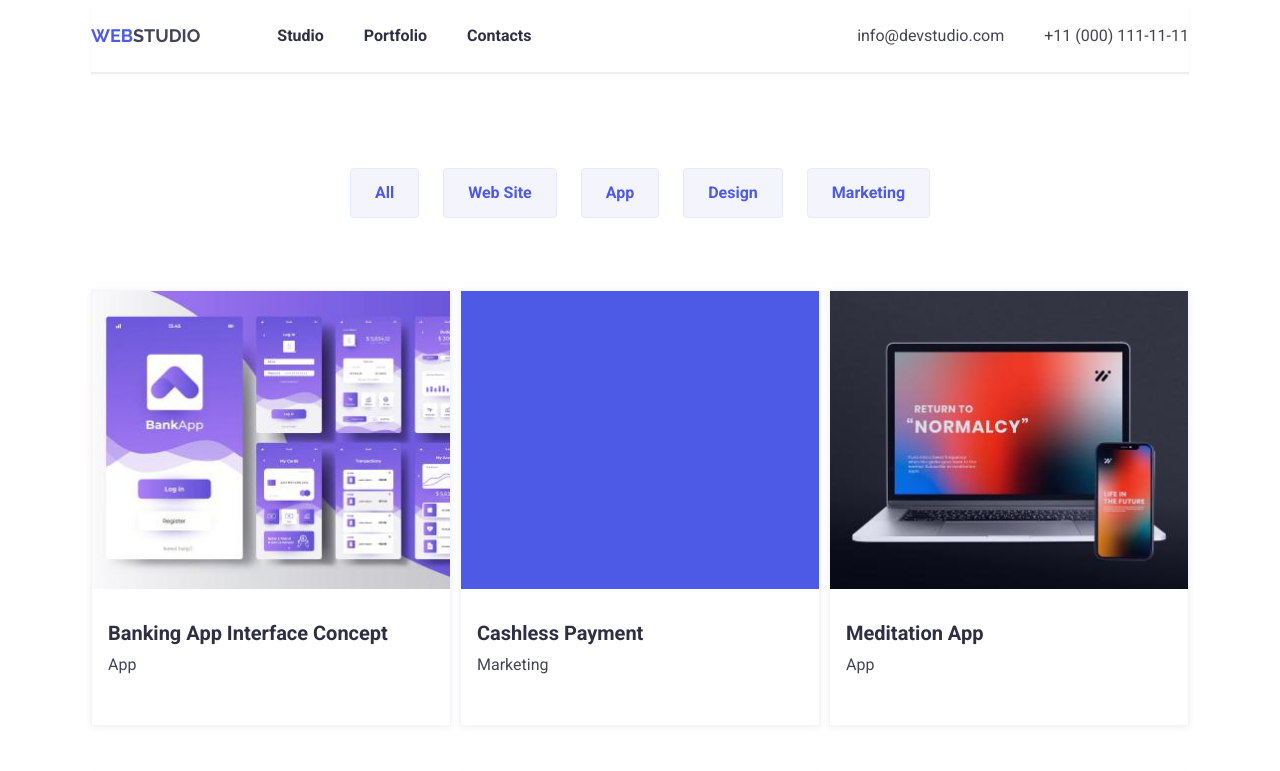
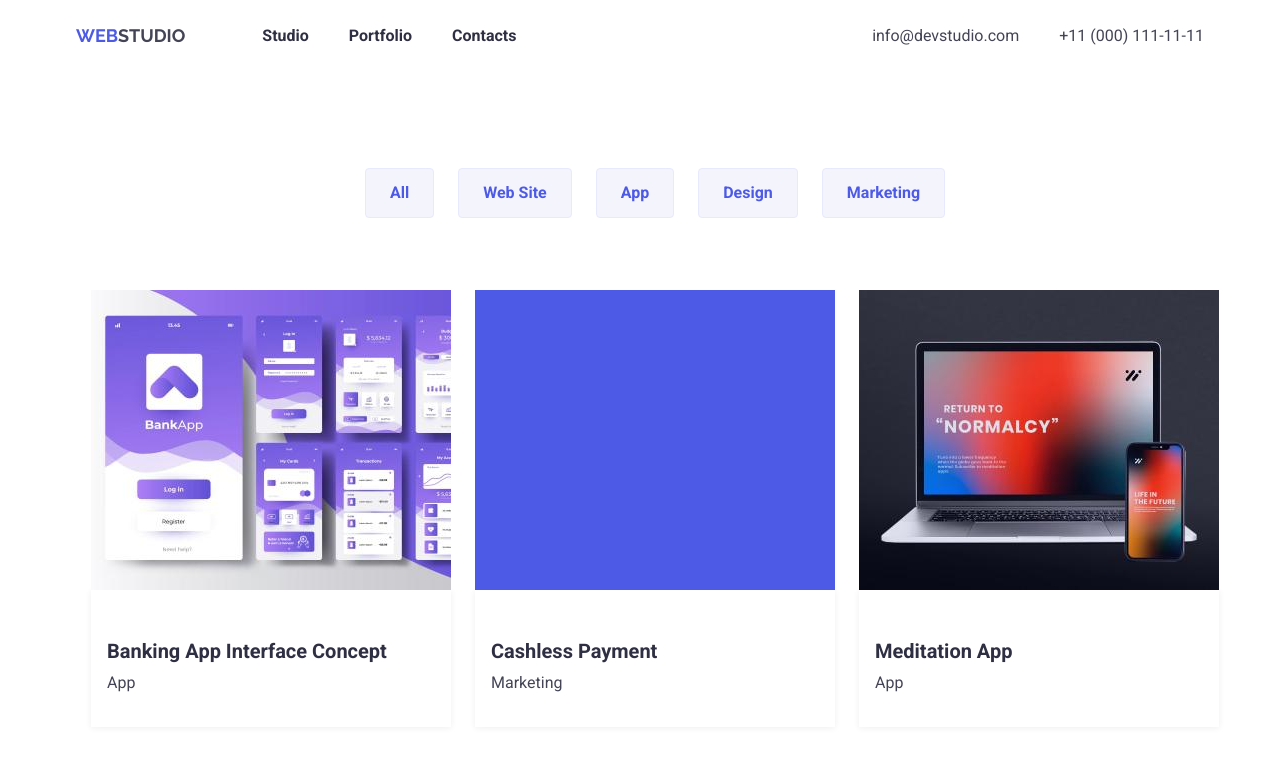
Before and after one commit to AnnaKolesnichenko/goit-markup-hw-03, a plain HTML site: page portfolio.html in a window 1280 px wide. Shown: the top 771 px of the page. Drawn offline with nearby package versions, Linux system fonts and the light colour scheme.

Commit message:
Styles updated 20dec

```diff
--- a/css/common.css
+++ b/css/common.css
@@ -10,23 +10,24 @@ ul a {
 }
 
 .container {
-    width: 1128px;
+    width: 1158px;
     padding-left: 15px;
     padding-right: 15px;
     margin-left: auto;
     margin-right: auto;
 }
 
-.navigation {
+.site-navigation {
     display: flex;
-    align-items: center;
-    padding-top: 24px;
-    padding-bottom: 24px;
+    box-shadow: 0px 2px 1px rgba(46, 47, 66, 0.08);
+}
+
+nav {
+    display: flex;
 }
 
 .site-nav {
     display: flex;
-    margin-left: 77px;
 }
 
 .site-nav .item {
@@ -54,6 +55,9 @@ ul a {
 }
 
 .logo{
+    padding-top: 24px;
+    padding-bottom: 24px;
+    margin-right: 77px;
     color: var(--secondary-text-color);
     font-family: 'Raleway';
     font-weight: 800;
@@ -72,8 +76,9 @@ ul a {
 }
 
 .site-nav a{
-    width: 1440px;
-    height: 72px;
+    display: block;
+    padding-top: 24px;
+    padding-bottom: 24px;
     color: var(--main-text-color);
     font-size: 16px;
     font-weight: 600;
@@ -82,6 +87,9 @@ ul a {
 }
 
 .contacts a {
+    display: block;
+    padding-top: 24px;
+    padding-bottom: 24px;
     color: var(--secondary-text-color);
     font-size: 16px;
     font-weight: 400;
--- a/css/styles.css
+++ b/css/styles.css
@@ -13,17 +13,18 @@ body {
     font-family: 'Roboto', sans-serif;
 }
 
-.navigation {
-    box-shadow: 0px 2px 1px rgba(46, 47, 66, 0.08);
+.project-examples {
+    padding-top: 96px;
+    padding-bottom: 120px;
 }
+
 
 /*------Filter Btns--------*/
 .filters {
     display: flex;
     align-items: center;
     justify-content: center;
-    padding-top: 96px;
-    padding-bottom: 72px;
+    margin-bottom: 72px;
 }
 
 .filters-btn {
@@ -49,20 +50,15 @@ body {
 .projects {
     display: flex;
     flex-wrap: wrap;
-    justify-content: space-between;
-    padding-bottom: 120px;
 }
 
 .project {
-    width: 360px;
     margin-bottom: 48px;
-    padding-bottom: 32px;
-    border: .5px solid #f4f4fd;
-    box-shadow: 0px 1px 6px rgba(46, 47, 66, .08);
+    margin-right: 24px;
 }
 
-.project .project + .project {
-    margin-left: 24px;
+.project:nth-child(3n) {
+    margin-right: 0;
 }
 
 .project:nth-last-child(-n + 3) {
@@ -71,13 +67,12 @@ body {
 
 .project img {
     display: block;
-    width: 358px;
+    width: 100%;
+    height: auto;
 }
 
 .project-title{
-    margin-top: 32px;
     margin-bottom: 8px;
-    margin-left: 16px;
     font-size: 20px;
     font-weight: 600;
     line-height: 1.2;
@@ -87,10 +82,17 @@ body {
 .project-desc {
     margin-top: 0;
     margin-bottom: 0;
-    margin-left: 16px;
     color: var(--secondary-text-color);
     font-size: 16px;
     line-height: 1.5;
+}
+
+.project-description {
+    padding-left: 16px;
+    padding-right: 0;
+    padding-top: 32px;
+    padding-bottom: 32px;
+    box-shadow: 0px 1px 6px rgba(46, 47, 66, .08);
 }
 
 
--- a/portfolio.html
+++ b/portfolio.html
@@ -31,7 +31,7 @@
       </div>
     </header>
     <main>
-      <section>
+      <section class="container project-examples">
         <div class="container">
         <h1 class="visually-hidden">Projects examples</h1>
         <ul class="filters list">
@@ -59,9 +59,10 @@
                 alt="bank application"
                 width="360"
               />
+              <div class="project-description">
                 <h2 class="project-title">Banking App Interface Concept</h2>
                 <p class="project-desc">App</p>
-              <p></p>
+              </div>
             </a>
           </li>
           <li class="project">
@@ -69,10 +70,12 @@
               <img
                 src="./images/cashless_pay.jpg"
                 alt="blank picture"
-                width="358"
+                width="360"
               />
+              <div class="project-description">
                 <h2 class="project-title">Cashless Payment</h2>
                 <p class="project-desc">Marketing</p>
+              </div>
             </a>
           </li>
           <li class="project">
@@ -82,8 +85,10 @@
                 alt="meditation app"
                 width="360"
               />
+              <div class="project-description">
                 <h2 class="project-title">Meditation App</h2>
                 <p class="project-desc">App</p>
+              </div>
             </a>
           </li>
           <li class="project">
@@ -93,15 +98,19 @@
                 alt="steering wheel"
                 width="360"
               />
+              <div class="project-description">
                 <h2 class="project-title">Taxi Service</h2>
                 <p class="project-desc">Marketing</p>
+              </div>
             </a>
           </li>
           <li class="project">
             <a href="">
               <img src="./images/screen_pic.jpg" alt="wallpapers" width="360" />
+              <div class="project-description">
                 <h2 class="project-title">Screen Illustrations</h2>
                 <p class="project-desc">Design</p>
+              </div>
             </a>
           </li>
           <li class="project">
@@ -111,8 +120,10 @@
                 alt="smiling girl"
                 width="360"
               />
+              <div class="project-description">
                 <h2 class="project-title">Online Courses</h2>
                 <p class="project-desc">Marketing</p>
+              </div>
             </a>
           </li>
           <li class="project">
@@ -122,8 +133,10 @@
                 alt="instagram layout"
                 width="360"
               />
+              <div class="project-description">
                 <h2 class="project-title">Instagram Stories Concept</h2>
                 <p class="project-desc">Design</p>
+              </div>
             </a>
           </li>
           <li class="project">
@@ -133,8 +146,10 @@
                 alt="organic food"
                 width="360"
               />
+              <div class="project-description">
                 <h2 class="project-title">Organic Food</h2>
                 <p class="project-desc">Web Site</p>
+              </div>
             </a>
           </li>
           <li class="project">
@@ -144,8 +159,10 @@
                 alt="creamy coffee"
                 width="360"
               />
+              <div class="project-description">
                 <h2 class="project-title">Fresh Coffee</h2>
                 <p class="project-desc">Web Site</p>
+              </div>
             </a>
           </li>
         </ul>
```
Also changed, not shown: css/index.css (+17 -10 lines), index.html (+13 -5 lines). Lines whose indentation alone changed are shown as unchanged.
